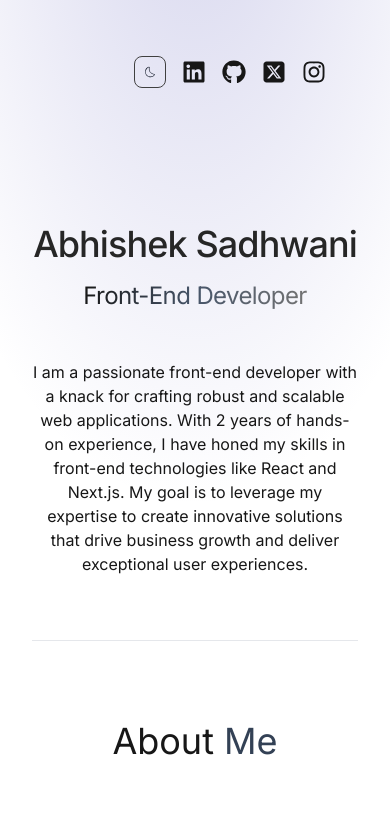
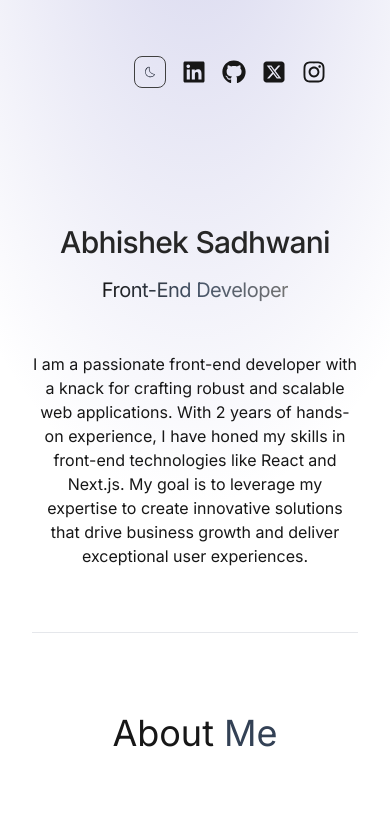
Before and after one commit to AbhishekSadhwani/Portfolio, a React (Create React App) app: page / in a window 390 px wide. Shown: the top 831 px of the page. Built offline with nearby package versions, Linux system fonts and the light colour scheme.

Commit message:
Corrected name size

```diff
--- a/src/Components/Hero.js
+++ b/src/Components/Hero.js
@@ -13,8 +13,8 @@ export const Hero = () => {
             {/* <div className="flex flex-wrap justify-center"> */}
                 <div className="text-center">
                     <div className="flex flex-col items-center">
-                        <motion.h1 variants={(heroTransition(0))} initial="hidden" animate="visible" className="text-4xl pb-4 lg:text-7xl text-neutral-800 lg:mt-16 font-medium tracking-tight dark:text-neutral-300">Abhishek Sadhwani</motion.h1>
-                        <motion.h3 variants={(heroTransition(0.5))} initial="hidden" animate="visible" className="bg-gradient-to-r from-neutral-900 via-slate-600 to-neutral-500 bg-clip-text text-2xl lg:text-3xl text-thin text-fill text-transparent tracking-tight dark:from-pink-300 dark:via-slate-500 dark:to-purple-500">Front-End Developer</motion.h3>
+                        <motion.h1 variants={(heroTransition(0))} initial="hidden" animate="visible" className="text-3xl md:text-4xl lg:text-7xl pb-4 text-neutral-800 lg:mt-16 font-medium tracking-tight dark:text-neutral-300">Abhishek Sadhwani</motion.h1>
+                        <motion.h3 variants={(heroTransition(0.5))} initial="hidden" animate="visible" className="bg-gradient-to-r from-neutral-900 via-slate-600 to-neutral-500 bg-clip-text text-xl lg:text-3xl text-thin text-fill text-transparent tracking-tight dark:from-pink-300 dark:via-slate-500 dark:to-purple-500">Front-End Developer</motion.h3>
                         <motion.p variants={(heroTransition(1))} initial="hidden" animate="visible" className="my-2 text-neutral-900 traking-tighter py-10 max-w-lg dark:text-neutral-300">{HERO_CONTENT}</motion.p>
                     </div>
                 </div>
```
